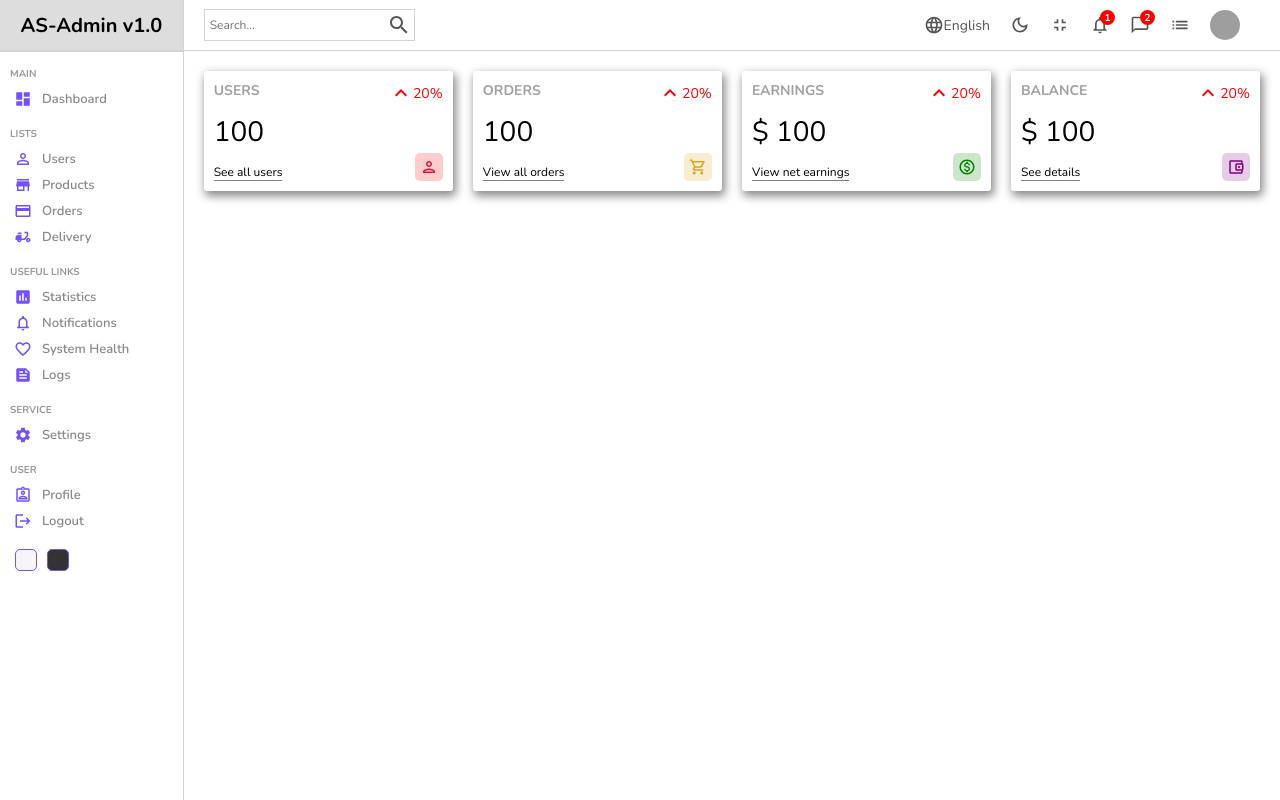
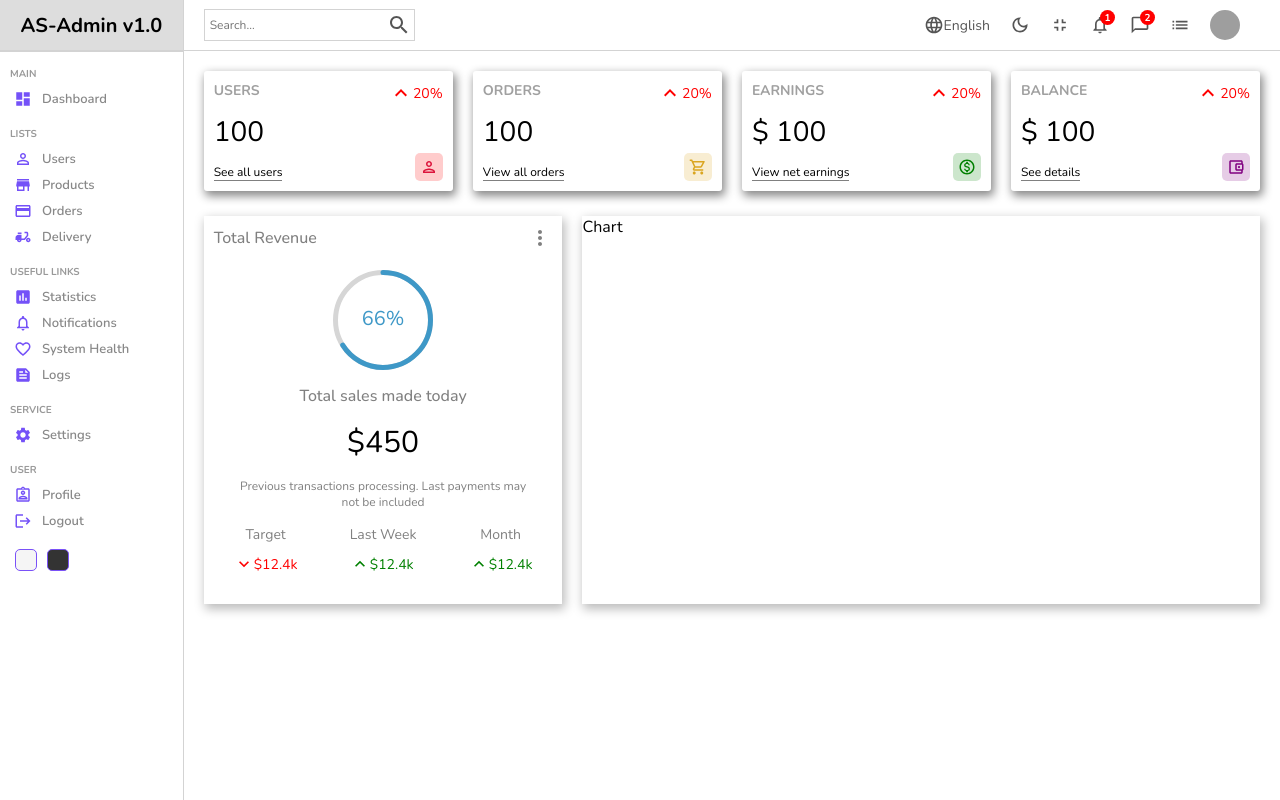
Before and after one commit to SGGaita/reactjs-admin-dashboard, a React (Create React App) app: page / in a window 1280 px wide. Built offline with nearby package versions, Linux system fonts and the light colour scheme; grey boxes are pictures that could not be loaded.

Commit message:
setup featured component in home

```diff
--- a/package.json
+++ b/package.json
@@ -11,6 +11,7 @@
     "@testing-library/react": "^12.1.4",
     "@testing-library/user-event": "^13.5.0",
     "react": "^18.0.0",
+    "react-circular-progressbar": "^2.0.4",
     "react-dom": "^18.0.0",
     "react-router-dom": "^6.3.0",
     "react-scripts": "5.0.0",
--- /dev/null
+++ b/src/components/chart/Chart.jsx
@@ -0,0 +1,10 @@
+import React from 'react'
+import "./chart.scss"
+
+const Chart = () => {
+  return (
+    <div className="chart">Chart</div>
+  )
+}
+
+export {Chart}
--- /dev/null
+++ b/src/components/chart/chart.scss
@@ -0,0 +1,5 @@
+.chart{
+    flex:4;
+    -webkit-box-shadow:2px 4px 10px 1px rgba(0,0,0,0.27);
+    box-shadow:2px 4px 10px 1px rgba(0,0,0,0.27);
+}
--- /dev/null
+++ b/src/components/featured/Featured.jsx
@@ -0,0 +1,56 @@
+import React from 'react'
+import "./featured.scss"
+import MoreVertOutlinedIcon from '@mui/icons-material/MoreVertOutlined';
+import KeyboardArrowDownOutlinedIcon from '@mui/icons-material/KeyboardArrowDownOutlined';
+import KeyboardArrowUpOutlinedIcon from '@mui/icons-material/KeyboardArrowUpOutlined';
+import { CircularProgressbar } from 'react-circular-progressbar';
+import 'react-circular-progressbar/dist/styles.css';
+
+const Featured = () => {
+  const percentage = 66;
+  return (
+    <div className="featured">
+      <div className="top">
+        <h1 className="title">
+          Total Revenue
+        </h1>
+        <MoreVertOutlinedIcon className="1con" />
+      </div>
+      <div className="bottom">
+        <div className="featuredChart">
+          <CircularProgressbar value={percentage} text={`${percentage}%`} strokeWidth={5} />
+        </div>
+        <p className="title">Total sales made today</p>
+        <p className="amount">$450</p>
+        <p className="desc">Previous transactions processing. Last payments may not be included</p>
+        <div className="summary">
+          <div className="item">
+            <div className="itemTitle">Target</div>
+            <div className="itemResult negative">
+              <KeyboardArrowDownOutlinedIcon fontSize="small"/>
+              <div className="resultAmount">$12.4k</div>
+            </div>
+          </div>
+
+          <div className="item">
+            <div className="itemTitle">Last Week</div>
+            <div className="itemResult positive">
+              <KeyboardArrowUpOutlinedIcon fontSize="small"/>
+              <div className="resultAmount">$12.4k</div>
+            </div>
+          </div>
+
+          <div className="item">
+            <div className="itemTitle">Month</div>
+            <div className="itemResult positive">
+            <KeyboardArrowUpOutlinedIcon fontSize="small"/>
+              <div className="resultAmount">$12.4k</div>
+            </div>
+          </div>
+        </div>
+      </div>
+    </div>
+  )
+}
+
+export { Featured }
--- /dev/null
+++ b/src/components/featured/featured.scss
@@ -0,0 +1,85 @@
+.featured{
+    flex:2;
+    padding: 10px;
+    -webkit-box-shadow:2px 4px 10px 1px rgba(0,0,0,0.27);
+    box-shadow:2px 4px 10px 1px rgba(0,0,0,0.27);
+
+    .top{
+        display:flex;
+        align-items: center;
+        justify-content: space-between;
+        color:grey;
+
+        .title{
+            font-size: 16px;
+            font-weight:500;
+        }
+
+        .icon{
+            font-size: small;
+            cursor: pointer;
+        }
+    }
+
+    .bottom{
+        padding: 20px;
+        display:flex;
+        flex-direction: column;
+        align-items: center;
+        justify-content: center;
+        gap:15px;
+
+        .featuredChart{
+            width: 100px;
+            height: 100px;
+        }
+
+        .title{
+            font-weight: 500;
+            color:grey;
+        }
+
+        .amount{
+            font-size: 30px;
+        }
+
+        .desc{
+            font-weight: 300;
+            font-size: 12px;
+            color:grey;
+            text-align: center;
+        }
+
+        .summary{
+            width: 100%;
+            display: flex;
+            align-items: center;
+            justify-content: space-between;
+
+            .item{
+                text-align: center;
+
+                .itemTitle{
+                    font-size: 14px;
+                    color:grey;
+                }
+
+                .itemResult{
+                    display: flex;
+                    align-items: center;
+                    margin-top: 10px;
+                    font-size: 14px;
+
+                    &.positive{
+                        color:green;
+                    }
+
+                    &.negative{
+                        color:red;
+                    }
+
+                }
+            }
+        }
+    }
+}
--- a/src/components/index.js
+++ b/src/components/index.js
@@ -1,3 +1,5 @@
 export * from "./sidebar/Sidebar"
 export * from "./navbar/Navbar"
 export * from "./widgets/Widgets"
+export * from "./chart/Chart"
+export * from "./featured/Featured"
--- a/src/pages/home/Home.jsx
+++ b/src/pages/home/Home.jsx
@@ -1,23 +1,25 @@
 import React from 'react'
 import "./home.scss"
-import { Sidebar, Navbar,Widgets} from "../../components"
+import { Sidebar, Navbar, Widgets,Chart, Featured } from "../../components"
 
 const Home = () => {
   return (
     <div className="home">
       <Sidebar />
       <div className="homeContainer">
-        <Navbar/>
+        <Navbar />
         <div className="widgets">
           {/*Edit widgets in components/widget DIR*/}
-          <Widgets type="user"/>
-          <Widgets type="order"/>
-          <Widgets type="earnings"/>
-          <Widgets type="balance"/>
+          <Widgets type="user" />
+          <Widgets type="order" />
+          <Widgets type="earnings" />
+          <Widgets type="balance" />
         </div>
 
+        {/*charts*/}
         <div className="charts">
-
+          <Featured/>
+          <Chart/>
         </div>
       </div>
     </div>
--- a/src/pages/home/home.scss
+++ b/src/pages/home/home.scss
@@ -5,11 +5,15 @@
 
         flex:6;
 
-        .widgets{
+        .widgets, .charts{
             display:flex;
             padding: 20px;
             gap:20px;
         }
 
+        .charts{
+            padding: 5px 20px;
+        }
+
     }
 }
```
Also changed, not shown: 1 other file (tests, documents, lock files or other folders).
